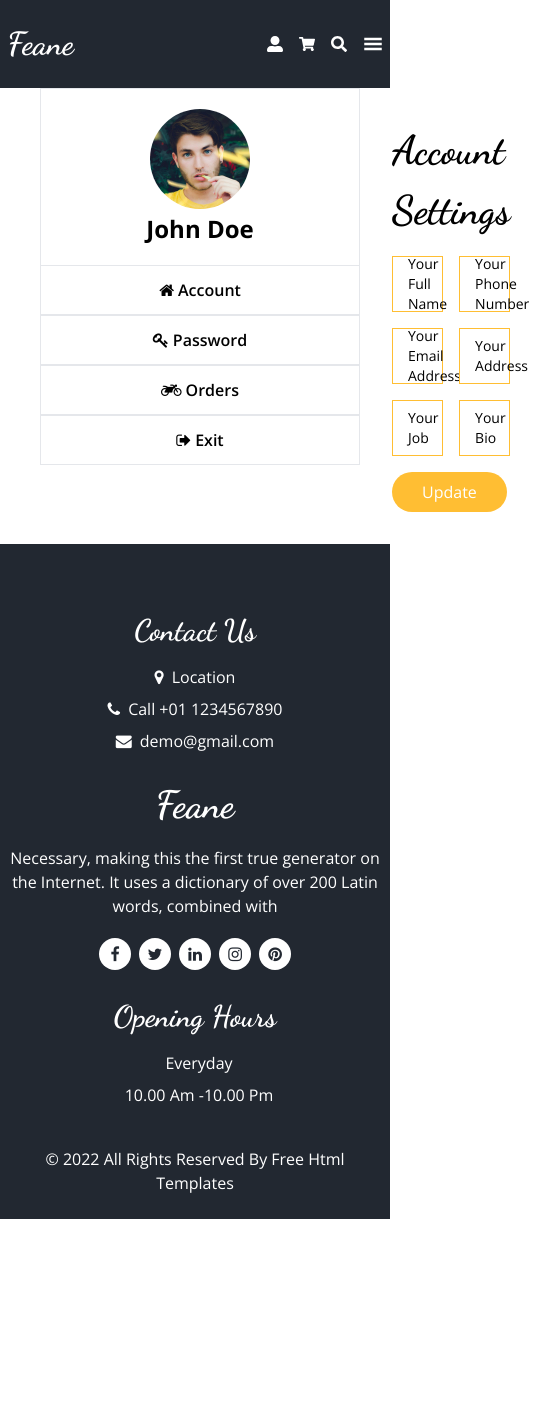
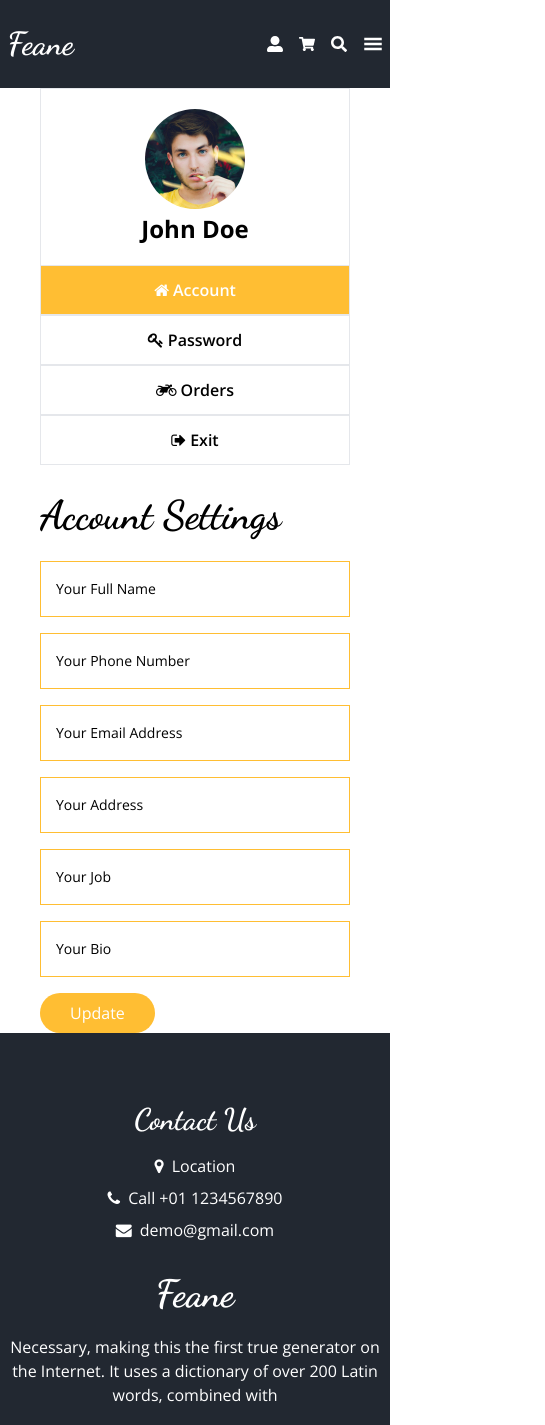
Before and after one commit to eminbasbayan/food-ordering-udemy, a Next.js app: page /profile in a window 390 px wide. Shown: the top 1425 px of the page, 545 px wide, since content can reach past the window. Before the commit the page ends 1219 px from the top, so only its background shows below. Built offline with nearby package versions, Linux system fonts and the light colour scheme.

Commit message:
profile page responsive

```diff
--- /dev/null
+++ b/components/profile/Account.jsx
@@ -0,0 +1,100 @@
+import React from "react";
+import Input from "../../components/form/Input";
+import Title from "../../components/ui/Title";
+import { useFormik } from "formik";
+import { profileSchema } from "../../schema/profile";
+
+const Account = () => {
+  const onSubmit = async (values, actions) => {
+    await new Promise((resolve) => setTimeout(resolve, 4000));
+    actions.resetForm();
+  };
+
+  const { values, errors, touched, handleSubmit, handleChange, handleBlur } =
+    useFormik({
+      initialValues: {
+        fullName: "",
+        phoneNumber: "",
+        email: "",
+        address: "",
+        job: "",
+        bio: "",
+      },
+      onSubmit,
+      validationSchema: profileSchema,
+    });
+  const inputs = [
+    {
+      id: 1,
+      name: "fullName",
+      type: "text",
+      placeholder: "Your Full Name",
+      value: values.fullName,
+      errorMessage: errors.fullName,
+      touched: touched.fullName,
+    },
+    {
+      id: 2,
+      name: "phoneNumber",
+      type: "number",
+      placeholder: "Your Phone Number",
+      value: values.phoneNumber,
+      errorMessage: errors.phoneNumber,
+      touched: touched.phoneNumber,
+    },
+    {
+      id: 3,
+      name: "email",
+      type: "email",
+      placeholder: "Your Email Address",
+      value: values.email,
+      errorMessage: errors.email,
+      touched: touched.email,
+    },
+    {
+      id: 4,
+      name: "address",
+      type: "text",
+      placeholder: "Your Address",
+      value: values.address,
+      errorMessage: errors.address,
+      touched: touched.address,
+    },
+    {
+      id: 5,
+      name: "job",
+      type: "text",
+      placeholder: "Your Job",
+      value: values.job,
+      errorMessage: errors.job,
+      touched: touched.job,
+    },
+    {
+      id: 6,
+      name: "bio",
+      type: "text",
+      placeholder: "Your Bio",
+      value: values.bio,
+      errorMessage: errors.bio,
+      touched: touched.bio,
+    },
+  ];
+  return (
+    <form className="lg:p-8 flex-1 lg:mt-0 mt-5">
+      <Title addClass="text-[40px]">Account Settings</Title>
+      <div className="grid lg:grid-cols-2 grid-cols-1 gap-4 mt-4">
+        {inputs.map((input) => (
+          <Input
+            key="input.id"
+            {...input}
+            onBlur={handleBlur}
+            onChange={handleChange}
+          />
+        ))}
+      </div>
+      <button className="btn-primary mt-4">Update</button>
+    </form>
+  );
+};
+
+export default Account;
--- a/pages/profile/index.jsx
+++ b/pages/profile/index.jsx
@@ -1,87 +1,14 @@
 import Image from "next/image";
-import Input from "../../components/form/Input";
-import Title from "../../components/ui/Title";
-import { useFormik } from "formik";
-import { profileSchema } from "../../schema/profile";
+
+import { useState } from "react";
+import Account from "../../components/profile/Account";
 
 const Profile = () => {
-  const onSubmit = async (values, actions) => {
-    await new Promise((resolve) => setTimeout(resolve, 4000));
-    actions.resetForm();
-  };
+  const [tabs, setTabs] = useState(0);
 
-  const { values, errors, touched, handleSubmit, handleChange, handleBlur } =
-    useFormik({
-      initialValues: {
-        fullName: "",
-        phoneNumber: "",
-        email: "",
-        address: "",
-        job: "",
-        bio: "",
-      },
-      onSubmit,
-      validationSchema: profileSchema,
-    });
-  const inputs = [
-    {
-      id: 1,
-      name: "fullName",
-      type: "text",
-      placeholder: "Your Full Name",
-      value: values.fullName,
-      errorMessage: errors.fullName,
-      touched: touched.fullName,
-    },
-    {
-      id: 2,
-      name: "phoneNumber",
-      type: "number",
-      placeholder: "Your Phone Number",
-      value: values.phoneNumber,
-      errorMessage: errors.phoneNumber,
-      touched: touched.phoneNumber,
-    },
-    {
-      id: 3,
-      name: "email",
-      type: "email",
-      placeholder: "Your Email Address",
-      value: values.email,
-      errorMessage: errors.email,
-      touched: touched.email,
-    },
-    {
-      id: 4,
-      name: "address",
-      type: "text",
-      placeholder: "Your Address",
-      value: values.address,
-      errorMessage: errors.address,
-      touched: touched.address,
-    },
-    {
-      id: 5,
-      name: "job",
-      type: "text",
-      placeholder: "Your Job",
-      value: values.job,
-      errorMessage: errors.job,
-      touched: touched.job,
-    },
-    {
-      id: 6,
-      name: "bio",
-      type: "text",
-      placeholder: "Your Bio",
-      value: values.bio,
-      errorMessage: errors.bio,
-      touched: touched.bio,
-    },
-  ];
   return (
-    <div className="flex px-10 min-h-[calc(100vh_-_433px)]">
-      <div className="w-80 flex-shrink-0">
+    <div className="flex px-10 min-h-[calc(100vh_-_433px)] lg:flex-row flex-col">
+      <div className="lg:w-80 w-100 flex-shrink-0">
         <div className="relative flex flex-col items-center px-10 py-5 border border-b-0">
           <Image
             src="/images/client2.jpg"
@@ -93,38 +20,45 @@ const Profile = () => {
           <b className="text-2xl mt-1">John Doe</b>
         </div>
         <ul className="text-center font-semibold">
-          <li className="border w-full p-3 cursor-pointer hover:bg-primary hover:text-white transition-all">
+          <li
+            className={`border w-full p-3 cursor-pointer hover:bg-primary hover:text-white transition-all ${
+              tabs === 0 && "bg-primary text-white"
+            }`}
+            onClick={() => setTabs(0)}
+          >
             <i className="fa fa-home"></i>
             <button className="ml-1 ">Account</button>
           </li>
-          <li className="border w-full p-3 cursor-pointer hover:bg-primary hover:text-white transition-all">
+          <li
+            className={`border w-full p-3 cursor-pointer hover:bg-primary hover:text-white transition-all ${
+              tabs === 1 && "bg-primary text-white"
+            }`}
+            onClick={() => setTabs(1)}
+          >
             <i className="fa fa-key"></i>
             <button className="ml-1">Password</button>
           </li>
-          <li className="border w-full p-3 cursor-pointer hover:bg-primary hover:text-white transition-all">
+          <li
+            className={`border w-full p-3 cursor-pointer hover:bg-primary hover:text-white transition-all ${
+              tabs === 2 && "bg-primary text-white"
+            }`}
+            onClick={() => setTabs(2)}
+          >
             <i className="fa fa-motorcycle"></i>
             <button className="ml-1">Orders</button>
           </li>
-          <li className="border w-full p-3 cursor-pointer hover:bg-primary hover:text-white transition-all">
+          <li
+            className={`border w-full p-3 cursor-pointer hover:bg-primary hover:text-white transition-all ${
+              tabs === 3 && "bg-primary text-white"
+            }`}
+            onClick={() => setTabs(3)}
+          >
             <i className="fa fa-sign-out"></i>
             <button className="ml-1">Exit</button>
           </li>
         </ul>
       </div>
-      <form className="p-8 flex-1">
-        <Title addClass="text-[40px]">Account Settings</Title>
-        <div className="grid grid-cols-2 gap-4 mt-4">
-          {inputs.map((input) => (
-            <Input
-              key="input.id"
-              {...input}
-              onBlur={handleBlur}
-              onChange={handleChange}
-            />
-          ))}
-        </div>
-        <button className="btn-primary mt-4">Update</button>
-      </form>
+      {tabs === 0 && <Account />}
     </div>
   );
 };
```
